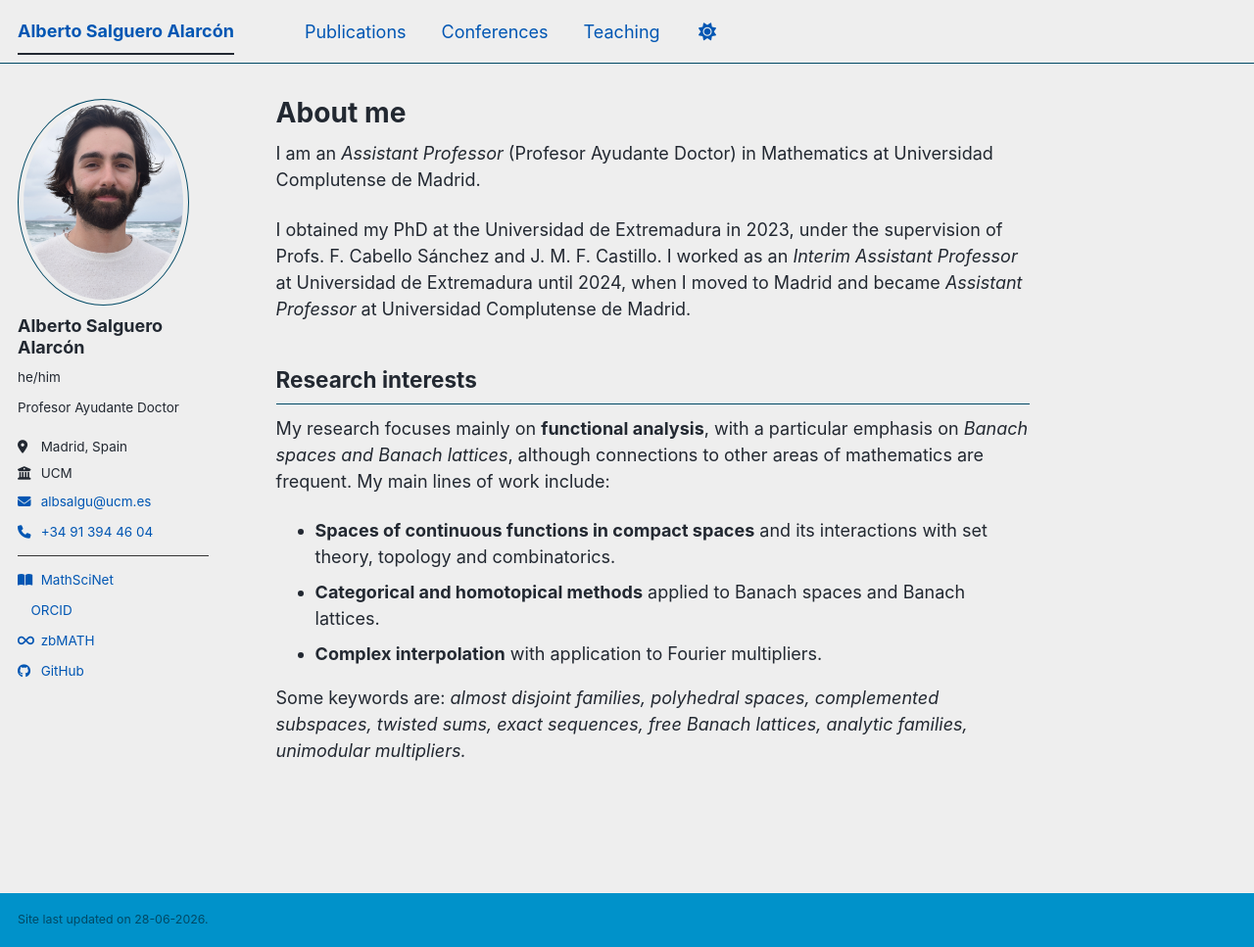
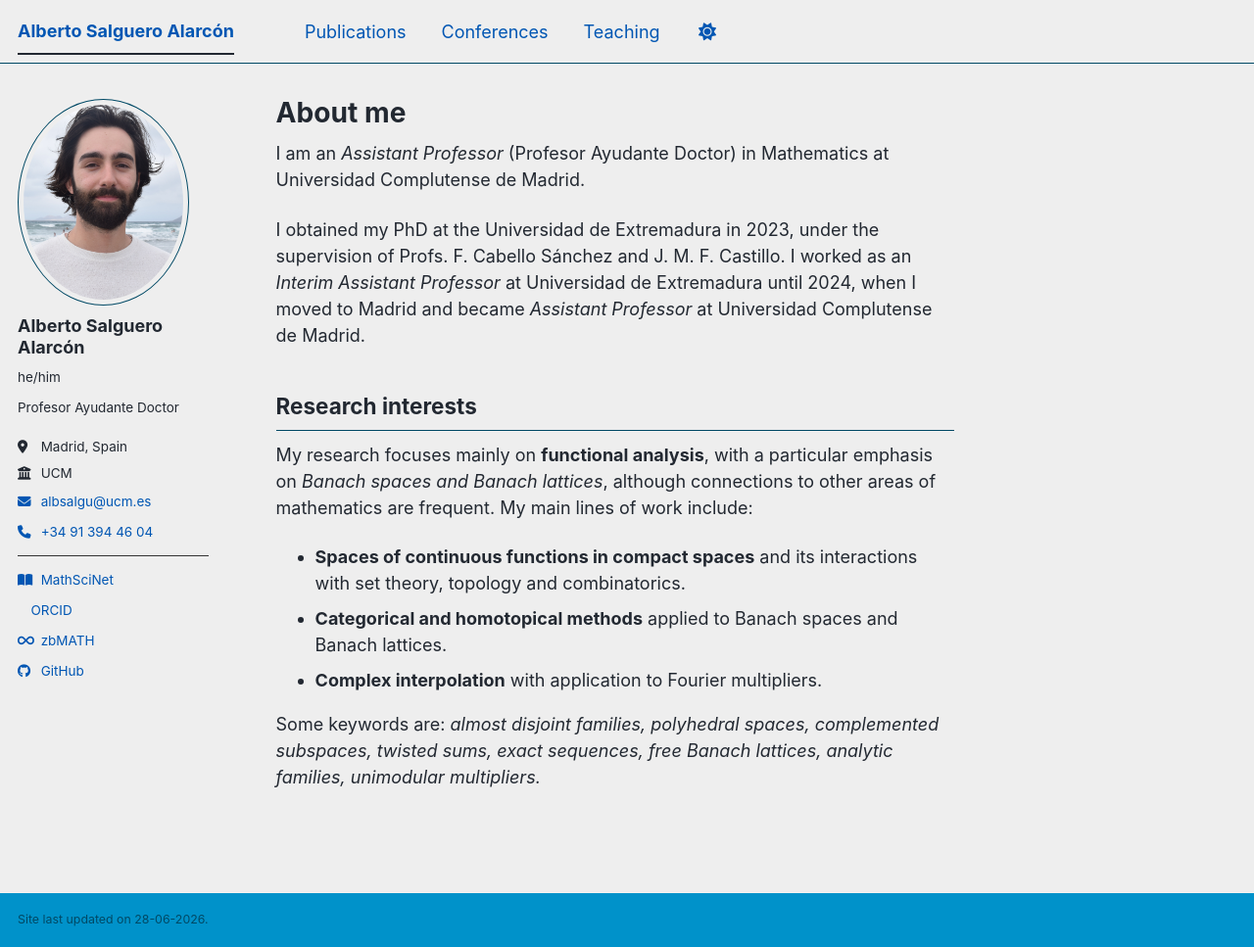
Before and after one commit to salgueroalarcon/salgueroalarcon.github.io, a Jekyll site: the page built from _pages/about.md, in a window 1280 px wide and 967 px high. Shown: the whole window at 98% size. Built offline with Jekyll 4.4.1, drawn with Linux system fonts in a browser that asks for light colours; a style sheet for code colours, icons or effects is not loaded.

Commit message:
Add custom padding styles for page and archive
Added custom styles for page and archive layouts.

```diff
--- a/assets/css/main.scss
+++ b/assets/css/main.scss
@@ -37,3 +37,12 @@
     "layout/sidebar",
     "layout/json_cv"
 ;
+
+/* --- MIS CAMBIOS PERSONALIZADOS --- */
+.page__content {
+  padding-right: 10% !important;
+}
+
+.archive {
+  padding-right: 10% !important;
+}
```
